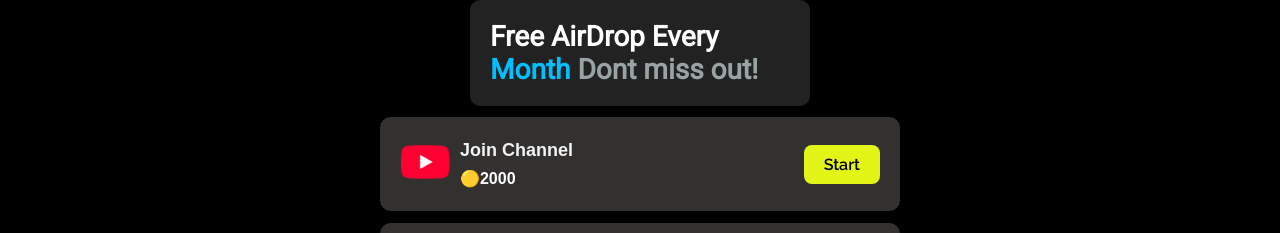
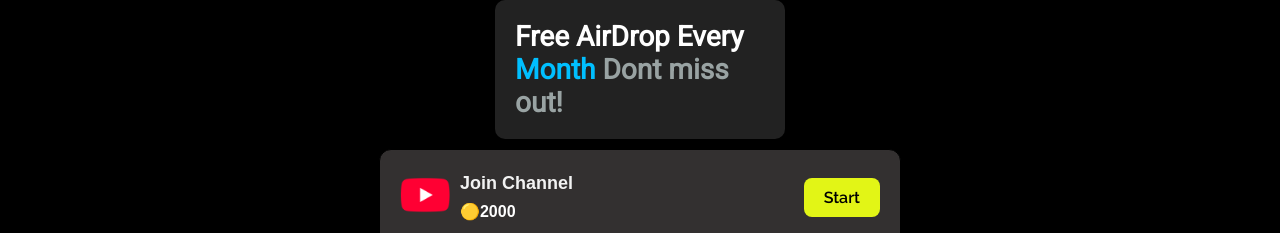
Before and after one commit to ayazkhan6130/SirePaw-Coin, a plain HTML site: page home.html in a window 1280 px wide. Shown: the top 233 px of the page. Drawn offline with Linux system fonts and the light colour scheme.

Commit message:
Update home.html

```diff
--- a/home.html
+++ b/home.html
@@ -48,7 +48,7 @@
 
 
 
-<div style="width: 300px; margin: 0 auto; background-color: #222; padding: 20px; border-radius: 10px;">
+<div style="width: 250px; margin: 0 auto; background-color: #222; padding: 20px; border-radius: 10px;">
     <h2 style="font-family: 'Roboto', sans-serif; font-size: 28px; color: white; font-weight: 600; text-align: left; margin: 0;">
         <b>Free AirDrop Every</b><br>
         <b><font color="#00BFFF">Month</font></b><font color="#99A3A3"> Dont miss out!
```
